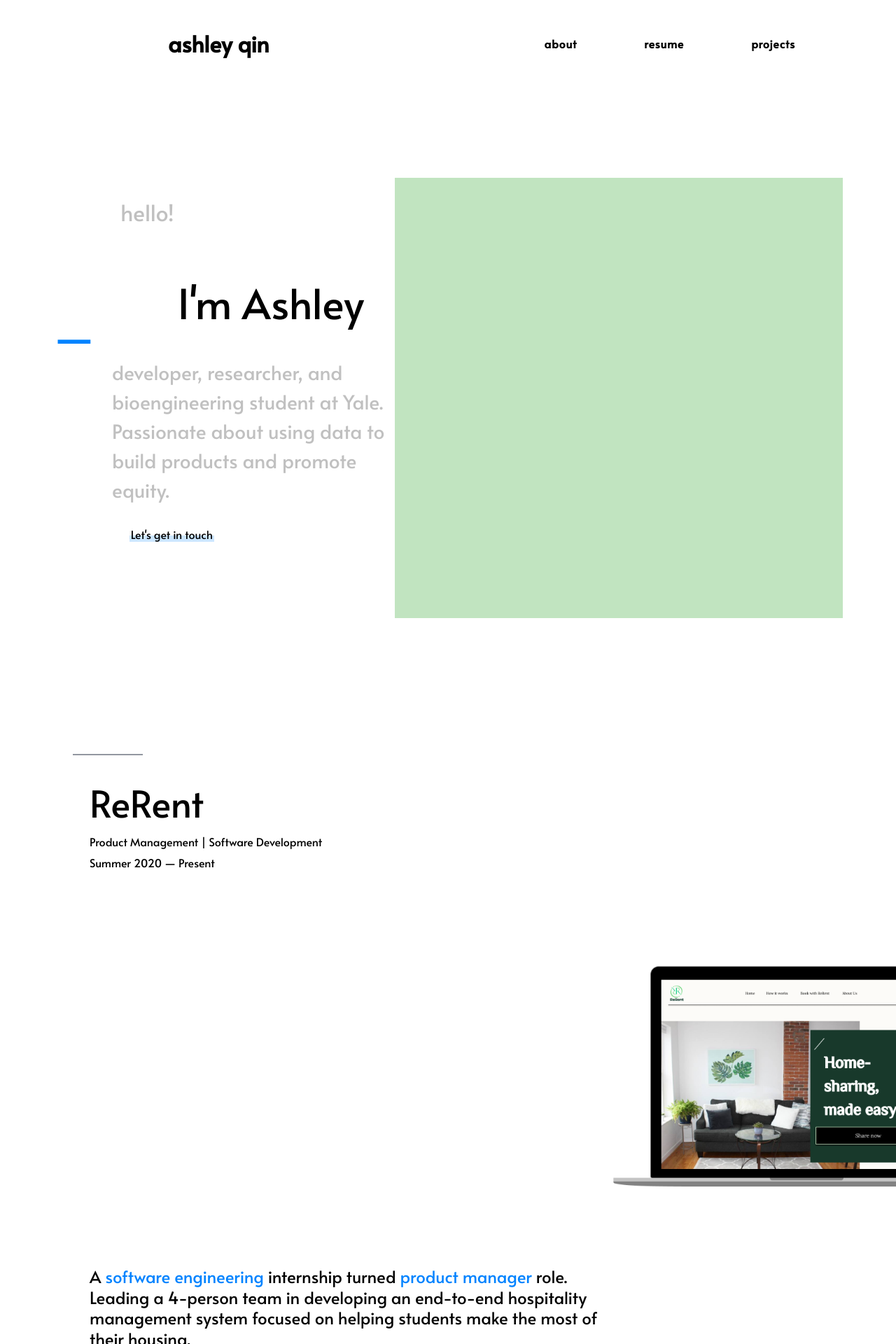
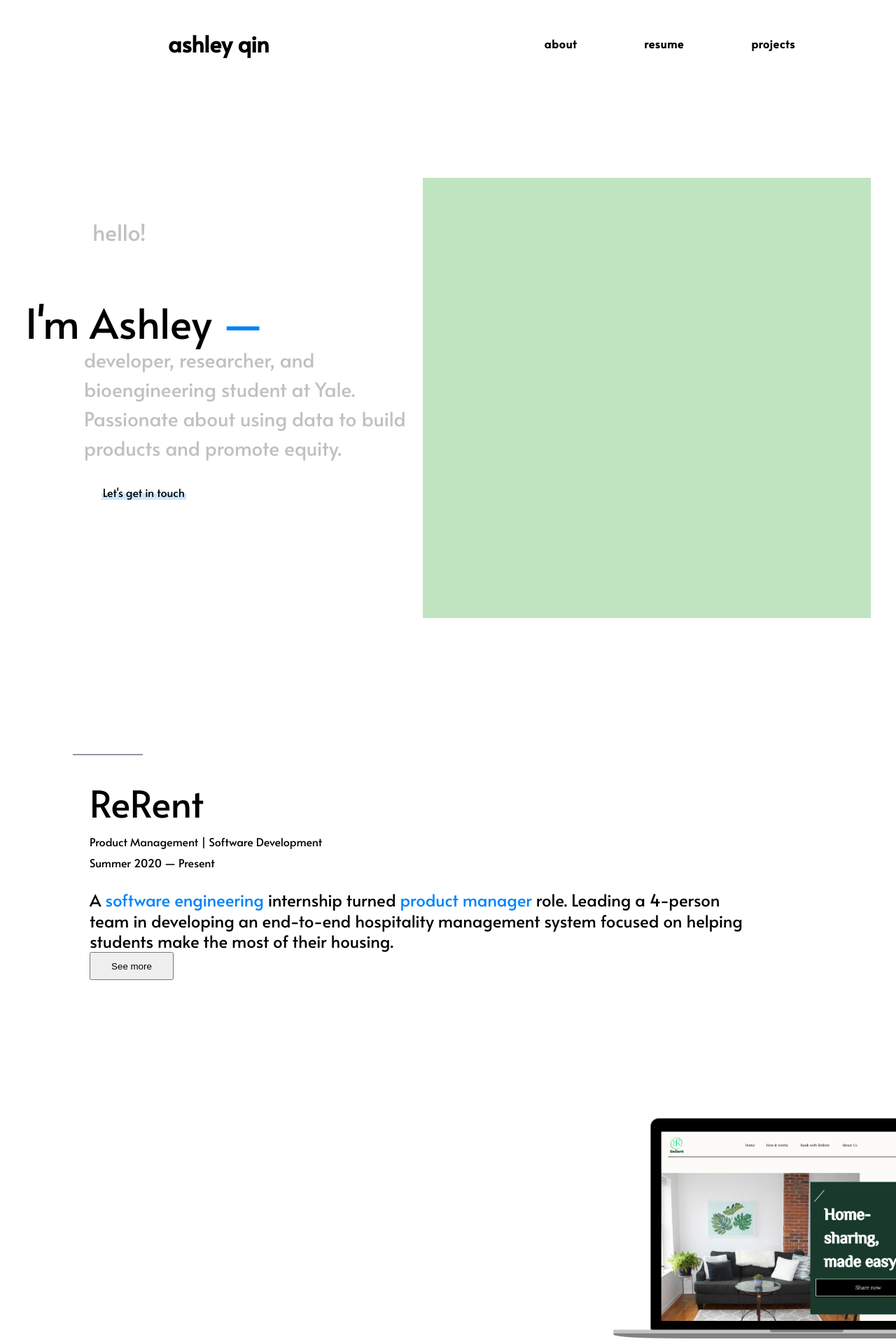
Before and after one commit to ashleyyqin/ashleyyqin.github.io, a Jekyll site: the page built from index.html, in a window 1280 px wide. Shown: the top 1920 px of the page at 70% size. Built offline with Jekyll 4.4.1, drawn with Linux system fonts in a browser that asks for light colours.

Commit message:
reformatting

```diff
--- a/index.html
+++ b/index.html
@@ -4,7 +4,7 @@ title: Home
 ---
 <div class="card container mx-auto px-2 mb-4 clearfix header-text">
     <div class="subheader mt-1 py-2" style="display: flex;align-items: center;flex-flow: wrap; justify-content:center;">
-        <div style="width: 30em; margin-bottom:3em;">
+        <div style="width: 35em; margin-bottom:5em;">
             <span class="home-title1">hello!</span>
             <br>
             <br>
@@ -36,8 +36,7 @@ title: Home
                 <br>
                 Summer 2020 — Present
             </p>
-            <img src="/media/rerent_mockup.png" class="img_projects" alt="rerent"
-                 style="max-width:900px; margin-left: 50vw">
+            <div style="width: 60em; margin-bottom:5em;">
                 <p class="project-descriptions">
                     A <span class="blue">software engineering</span> internship turned <span
                         class="blue">product manager</span> role. Leading a 4-person team in developing an end-to-end
@@ -47,6 +46,9 @@ title: Home
                             onclick="window.location.href = 'https://ashleyqin.com/rerent';" class="h2">See more
                     </button>
                 </p>
+            </div>
+            <img src="/media/rerent_mockup.png" class="img_projects" alt="rerent"
+                 style="max-width:900px; margin-left: 50vw">
         </div>
     </div>
 </div>
--- a/styles/main.css
+++ b/styles/main.css
@@ -419,7 +419,7 @@ main {
     font-size: 370%;
     margin-top: 1em;
     margin-bottom: 0.5em;
-    margin-left: 3em;
+    /*margin-left: 3em;*/
 }
 
 .home-subtitle {
@@ -616,7 +616,7 @@ main {
 
 .img_projects {
     justify-content: right !important;
-    margin-left: 3em;
+    margin-right: 1.5em;
 }
 
 .project-title {
```
Lines whose indentation alone changed are shown as unchanged.
